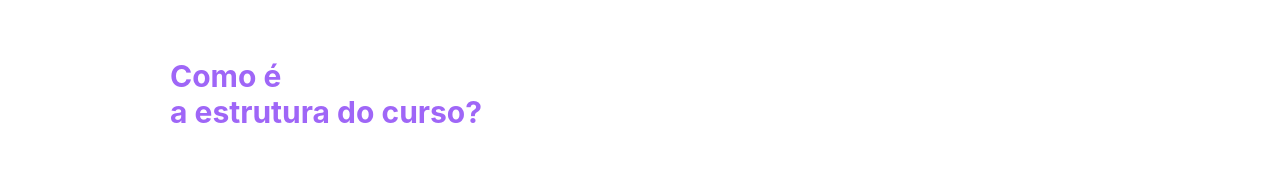
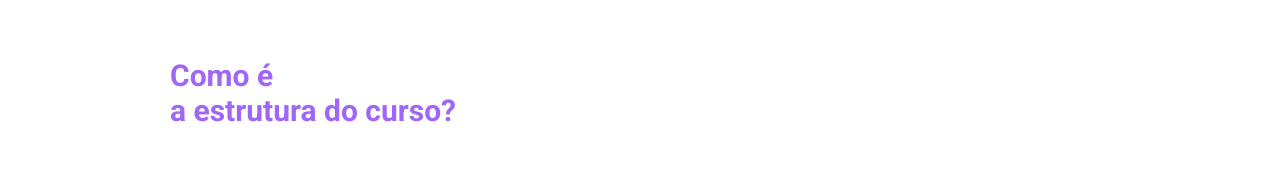
Before and after one commit to comunicacaosistemica/comunicacao_sistemica, a React (Create React App) app: page / in a window 1280 px wide. Shown: the part 762-942 px from the top of the page. Built offline with nearby package versions, Linux system fonts and the light colour scheme.

Commit message:
fonte do título sobre

```diff
--- a/src/App.css
+++ b/src/App.css
@@ -196,6 +196,7 @@ section.effectVideo iframe.iframeyt {
   margin-left: 30px;
   margin-top: 20px;
   margin-bottom: 50px;
+  font-family: Roboto;
 }
 
 .sectionSobre .detalhes {
```
